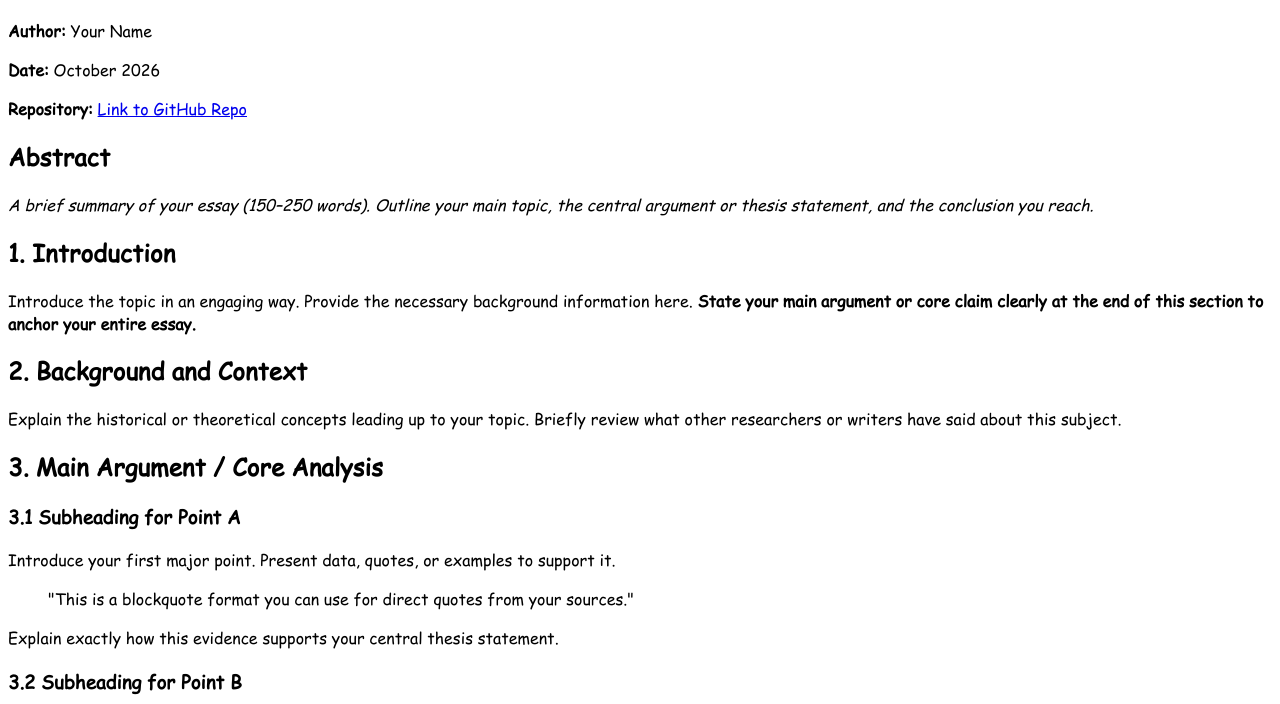
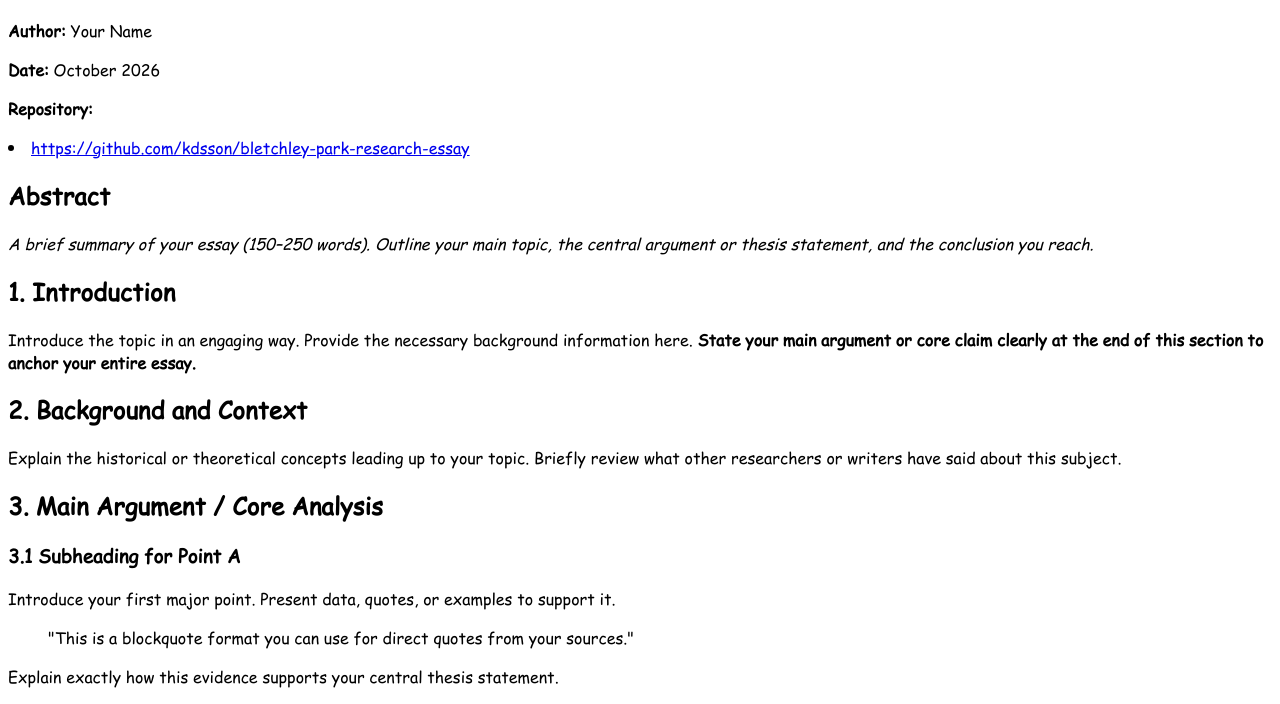
Before and after one commit to kdsson/bletchley-park-research-essay, a plain HTML site: page index.html in a window 1280 px wide. Shown: the part 68-772 px from the top of the page. Drawn offline with Linux system fonts and the light colour scheme.

Commit message:
Update index.html

```diff
--- a/index.html
+++ b/index.html
@@ -22,7 +22,7 @@
         <div class="meta">
             <p><strong>Author:</strong> Your Name</p>
             <p><strong>Date:</strong> October 2026</p>
-            <p><strong>Repository:</strong> <a href="#">Link to GitHub Repo</a></p>
+            <p><strong>Repository:</strong> <li><a href="https://github.com/kdsson/bletchley-park-research-essay" target="_blank">https://github.com/kdsson/bletchley-park-research-essay</a></li>
         </div>
     </header>
 
```
